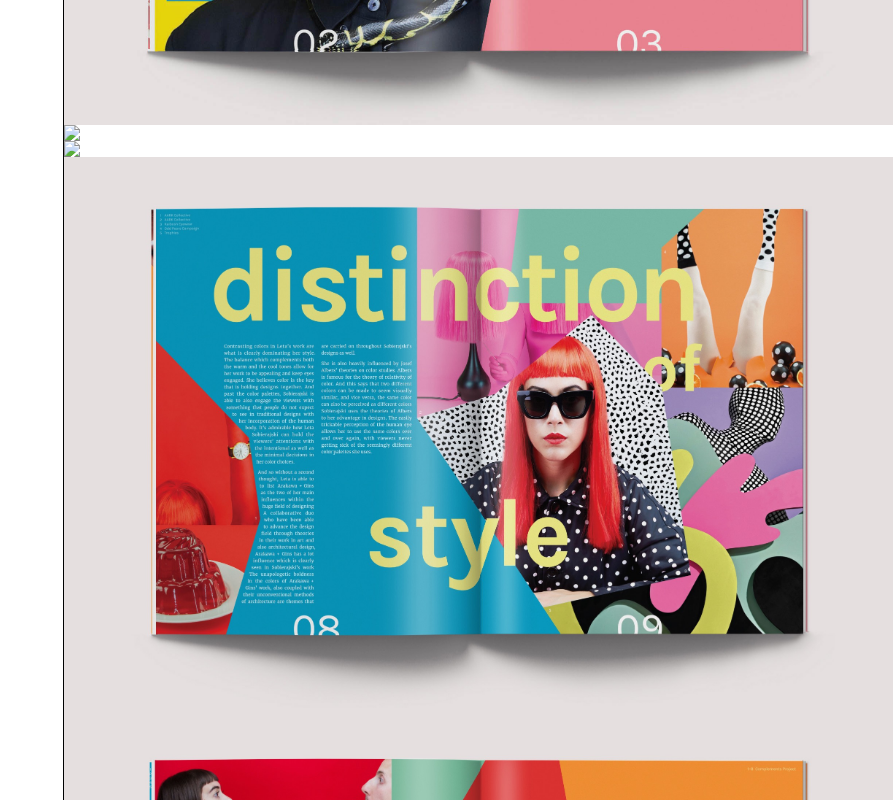
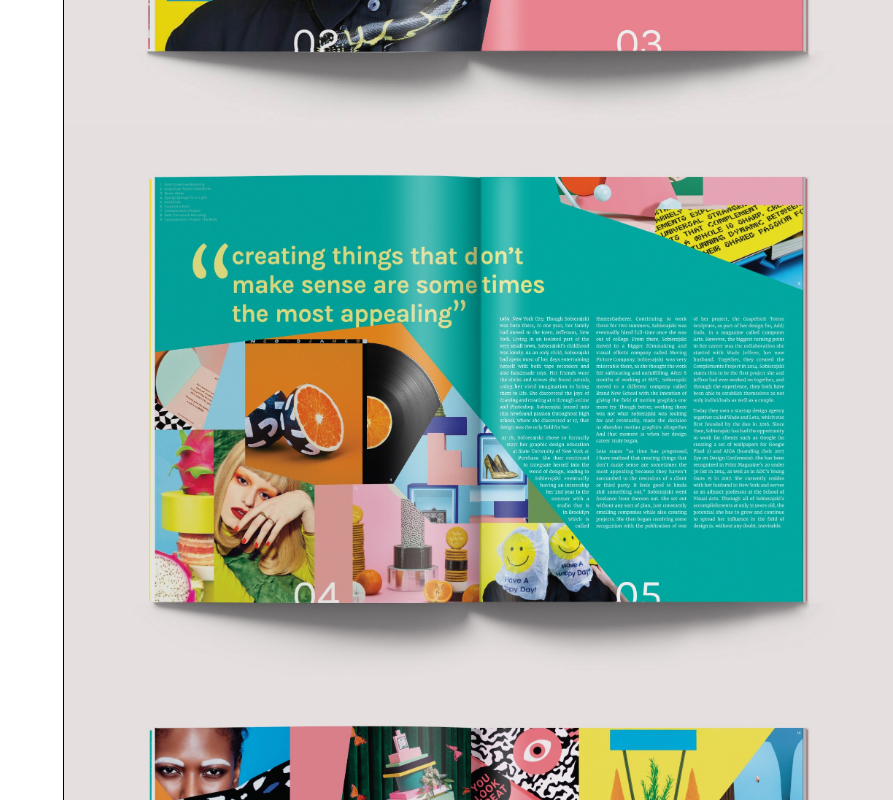
Before and after one commit to carolinesong24/carolinesong24.github.io, a plain HTML site: page html/hello-its-leta.html in a window 1280 px wide. Shown: the part 4980-5780 px from the top of the page, without its empty margins (387-1280 px from the left). Drawn offline with Linux system fonts and the light colour scheme; a web font is replaced by a local one.

Commit message:
Add files via upload

```diff
--- a/html/hello-its-leta.html
+++ b/html/hello-its-leta.html
@@ -207,8 +207,8 @@
             <img class="full-size" src="../Images/Leta-Pictures/pub/cover.jpg">
             <img class="full-size" src="../Images/Leta-Pictures/pub/pagetwo.jpg">
             <img class="full-size" src="../Images/Leta-Pictures/pub/pagethree.jpg">
-            <img class="full-size" src="../Images/Leta-Pictures/pub/pagefour.jpg">
-            <img class="full-size" src="../Images/Leta-Pictures/pub/pagefive.jpg">
+            <img class="full-size" src="../Images/Leta-Pictures/pub/page-four.jpg">
+            <img class="full-size" src="../Images/Leta-Pictures/pub/page-five.jpg">
             <img class="full-size" src="../Images/Leta-Pictures/pub/pagesix.jpg">
             <img class="full-size" src="../Images/Leta-Pictures/pub/pageseven.jpg">
             <img class="full-size" src="../Images/Leta-Pictures/pub/pageeight.jpg">
```
